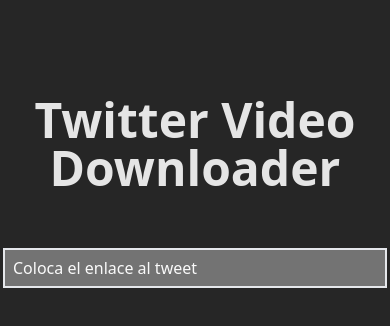
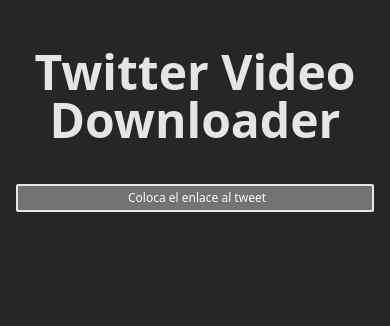
Before and after one commit to Julianmenav/twitter-video-downloader, a React (Vite) app in the folder client/: page / in a window 390 px wide. Shown: the top 326 px of the page. Built offline with nearby package versions, Linux system fonts and the light colour scheme; no server answers.

Commit message:
style(client): Responsive

```diff
--- a/client/src/App.jsx
+++ b/client/src/App.jsx
@@ -3,23 +3,19 @@
 import DataContainer from "./components/DataContainer";
 import "./App.css";
 
-
-
-
 function App() {
   const [inputValue, setInputValue] = useState("");
-  const {data, loading, error} = useGetVideos({url: inputValue});
-
+  const { data, loading, error } = useGetVideos({ url: inputValue });
 
   return (
-    <div className="flex flex-col items-center h-screen justify-start gap-14 bg-neutral-800">
-      <h1 className="text-5xl font-bold text-center mt-24 text-neutral-200">
+    <div className="flex flex-col items-center min-h-screen justify-start gap-10 md:gap-14 bg-neutral-800">
+      <h1 className="text-5xl font-bold text-center mt-12 md:mt-24 text-neutral-200">
         Twitter Video Downloader
       </h1>
-      <form>
+      <form className="w-full text-center">
         <input
           placeholder="Coloca el enlace al tweet"
-          className="border-2 w-96 h-10 pl-2 bg-neutral-500 text-neutral-50 placeholder-neutral-50"
+          className="border-2 p-1 text-center w-11/12  text-xs sm:max-w-lg sm:text-sm md:max-w-2xl md:text-base  pl-2 rounded-sm bg-neutral-500 text-neutral-50 placeholder-neutral-50"
           onChange={(e) => setInputValue(e.target.value)}
           type="text"
         />
--- a/client/src/components/DataContainer.jsx
+++ b/client/src/components/DataContainer.jsx
@@ -2,7 +2,7 @@
 
 const DataContainer = ({ loading, error, data }) => {
   return (
-    <div className="text-neutral-50">
+    <>
       {loading ? (
           <div >
             <svg className="animate-spin -ml-1 mr-3 h-10 w-10 text-white" xmlns="http://www.w3.org/2000/svg" fill="none" viewBox="0 0 24 24">
@@ -11,21 +11,21 @@
             </svg>
           </div>
       ) : error ? (
-        <h3>No se encuentra el vídeo</h3>
+        <h3 className="text-neutral-50">No se encuentra el vídeo</h3>
       ) : data ? (
 
-        <div className="flex flex-row">
+        <div className="flex flex-row items-center justify-center w-full flex-wrap text-neutral-50">
           {/* <img src={data["thumbNail"]} className="max-w-sm max-h-64 shadow-md border-2 border-gray-200"/> */}
-          <video className="max-w-sm max-h-64 shadow-md border-2 border-gray-200" src={data["variantsObj"][0]["url"]} autoPlay muted loop/>
-          <div className="bg-neutral-600 p-2 rounded-md w-full">
-            <ul className="p10 mt-5 ">
+          <video className="max-w-xs max-h-44 md:max-w-sm md:max-h-72 shadow-md border-2 border-gray-200" src={data["variantsObj"][0]["url"]} autoPlay muted loop/>
+          <div className="bg-neutral-600 p-4 m-2 rounded-md w-fit">
+            <ul className="p10 flex flex-col md:gap-4">
               {data["variantsObj"].map((el, idx) => {
                 return (
-                  <li className="m-3 p-2 pl-0" key={idx}>
-                    <button className="border-2 p-2 rounded-md text-black bg-neutral-50 hover:bg-neutral-200 active:translate-y-0.5">
+                  <li className="flex flex-row justify-between items-center" key={idx}>
+                    <button className="min-w-fit text-xs md:text-base md:p-2 border-2 p-1 rounded-sm md:rounded-md bg-sky-500 hover:bg-neutral-200 hover:text-neutral-800 active:translate-y-0.5 font-thin">
                       <a  href={el.url} target="_blank" rel="noreferrer">Opción {idx + 1}</a>
                     </button>
-                    <span className="text-neutral-50 p-4 text-sm"> Resolución: {el.size}</span>
+                    <p className=" p-4 text-sm "> Resolución: {el.size}</p>
                   </li>
                 );
               })}
@@ -34,7 +34,7 @@
 
         </div>
       ) : null}
-    </div>
+    </>
   );
 };
 
```
